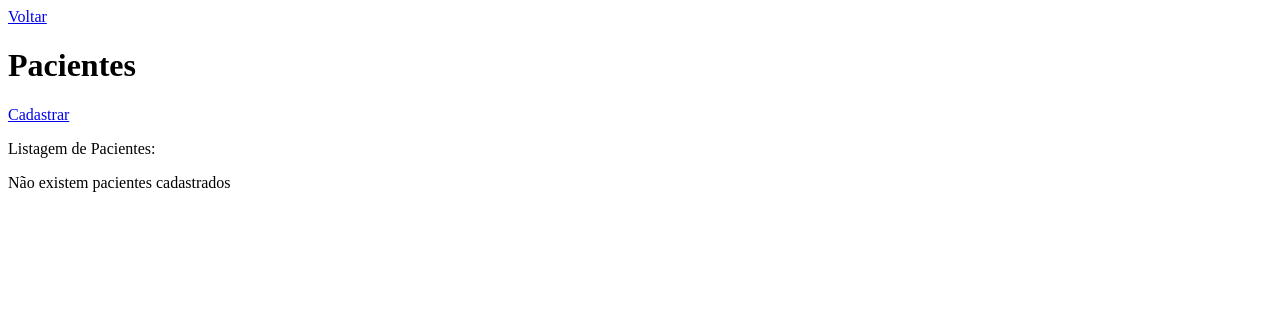
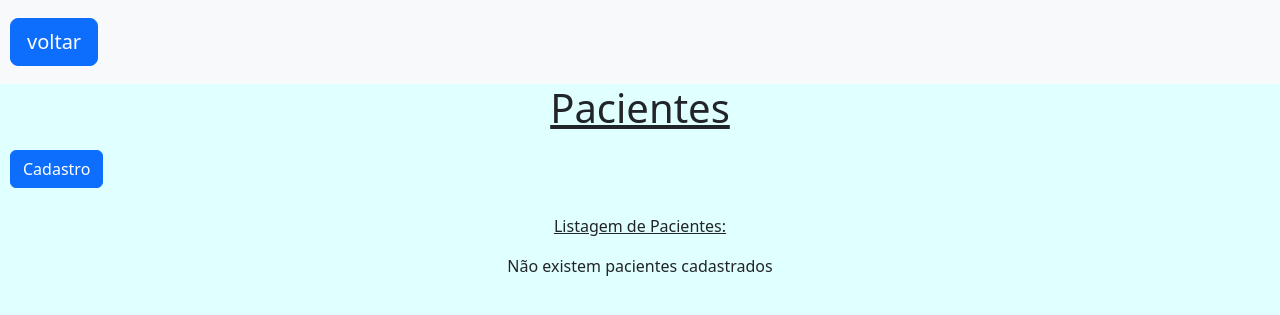
Before and after one commit to iemerfg/hospicio, a Django app: page /pacientes/ in a window 1280 px wide. Shown: the top 315 px of the page. Run offline with Django 4.2, Linux system fonts and the light colour scheme; data that the repository does not hold is empty.

Commit message:
estilizar

```diff
--- a/hospicio/settings.py
+++ b/hospicio/settings.py
@@ -38,6 +38,7 @@ INSTALLED_APPS = [
     'django.contrib.sessions',
     'django.contrib.messages',
     'django.contrib.staticfiles',
+    'widget_tweaks',
     'core',
 ]
 
--- a/templates/fornecedor_cadastrar.html
+++ b/templates/fornecedor_cadastrar.html
@@ -5,6 +5,7 @@
     <meta http-equiv="X-UA-Compatible" content="IE=edge">
     <meta name="viewport" content="width=device-width, initial-scale=1.0">
     <title>Cadastro de Fornecedor</title>
+    <link href="https://cdn.jsdelivr.net/npm/bootstrap@5.2.0/dist/css/bootstrap.min.css" rel="stylesheet" integrity="sha384-gH2yIJqKdNHPEq0n4Mqa/HGKIhSkIHeL5AyhkYV8i59U5AR6csBvApHHNl/vI1Bx" crossorigin="anonymous">
 </head>
 <body>
     <h1>Cadastro de Fornecedor</h1>
--- a/templates/fornecedores.html
+++ b/templates/fornecedores.html
@@ -5,6 +5,7 @@
     <meta http-equiv="X-UA-Compatible" content="IE=edge">
     <meta name="viewport" content="width=device-width, initial-scale=1.0">
     <title>Fornecedores</title>
+    <link href="https://cdn.jsdelivr.net/npm/bootstrap@5.2.0/dist/css/bootstrap.min.css" rel="stylesheet" integrity="sha384-gH2yIJqKdNHPEq0n4Mqa/HGKIhSkIHeL5AyhkYV8i59U5AR6csBvApHHNl/vI1Bx" crossorigin="anonymous">
 </head>
 <body>
     <nav class="navbar navbar-light bg-light">
--- a/templates/medico_cadastrar.html
+++ b/templates/medico_cadastrar.html
@@ -4,6 +4,7 @@
     <meta charset="UTF-8">
     <meta http-equiv="X-UA-Compatible" content="IE=edge">
     <meta name="viewport" content="width=device-width, initial-scale=1.0">
+    <link href="https://cdn.jsdelivr.net/npm/bootstrap@5.2.0/dist/css/bootstrap.min.css" rel="stylesheet" integrity="sha384-gH2yIJqKdNHPEq0n4Mqa/HGKIhSkIHeL5AyhkYV8i59U5AR6csBvApHHNl/vI1Bx" crossorigin="anonymous">
     <title>Cadastro de Médico</title>
 </head>
 <body>
--- a/templates/medicos.html
+++ b/templates/medicos.html
@@ -5,6 +5,7 @@
     <meta http-equiv="X-UA-Compatible" content="IE=edge">
     <meta name="viewport" content="width=device-width, initial-scale=1.0">
     <title>Médicos</title>
+    <link href="https://cdn.jsdelivr.net/npm/bootstrap@5.2.0/dist/css/bootstrap.min.css" rel="stylesheet" integrity="sha384-gH2yIJqKdNHPEq0n4Mqa/HGKIhSkIHeL5AyhkYV8i59U5AR6csBvApHHNl/vI1Bx" crossorigin="anonymous">
 </head>
 <body>
     <nav class="navbar navbar-light bg-light">
@@ -27,7 +28,7 @@
         <p>CPF: {{ medico.cpf }}</p>
         <p>Tipo Sanguíneo: {{ medico.tipo_sang }}</p>
         {% if medico.foto %}
-        <p><img src={{medico.foto.url}}></p>
+        <p><img src={{medico.foto.url}} width="200px"></p>
         {% endif %}
         <a href="{% url 'editar_medico' medico.id %}">EDITAR</a>
         |
--- a/templates/paciente_cadastrar.html
+++ b/templates/paciente_cadastrar.html
@@ -5,6 +5,7 @@
     <meta http-equiv="X-UA-Compatible" content="IE=edge">
     <meta name="viewport" content="width=device-width, initial-scale=1.0">
     <title>Cadastro de Paciente</title>
+    <link href="https://cdn.jsdelivr.net/npm/bootstrap@5.2.0/dist/css/bootstrap.min.css" rel="stylesheet" integrity="sha384-gH2yIJqKdNHPEq0n4Mqa/HGKIhSkIHeL5AyhkYV8i59U5AR6csBvApHHNl/vI1Bx" crossorigin="anonymous">
 </head>
 <body>
     <h1>Cadastro de Paciente</h1>
--- a/templates/pacientes.html
+++ b/templates/pacientes.html
@@ -5,20 +5,50 @@
     <meta http-equiv="X-UA-Compatible" content="IE=edge">
     <meta name="viewport" content="width=device-width, initial-scale=1.0">
     <title>Pacientes</title>
+    <link href="https://cdn.jsdelivr.net/npm/bootstrap@5.2.0/dist/css/bootstrap.min.css" rel="stylesheet" integrity="sha384-gH2yIJqKdNHPEq0n4Mqa/HGKIhSkIHeL5AyhkYV8i59U5AR6csBvApHHNl/vI1Bx" crossorigin="anonymous">
+    <style>
+        div{
+            text-align: center;
+            padding-bottom: 10px;
+            justify-content: center;
+        }
+        h1{
+            text-align: center;
+            text-decoration: underline;
+        }
+        .botões{
+            margin: 10px;
+
+        }
+        .texto{
+            text-align: center;
+            text-decoration: underline;
+        }
+        body{
+            background-color: lightcyan;
+        }
+    </style>
 </head>
 <body>
     <nav class="navbar navbar-light bg-light">
-        <a class="navbar-brand" href="{% url 'sistema_hospicio' %}">Voltar</a>
+        <a class="btn btn-primary btn-lg botões" href="{% url 'sistema_hospicio' %}" role="button">voltar</a>
+
       </nav>
 
     <h1>Pacientes</h1>
 
     <p>
-        <a href="{% url 'cadastrar_paciente' %}">Cadastrar</a>
+        <a class="btn btn-primary botões" href="{% url 'cadastrar_paciente' %}" role="button">Cadastro</a>
     </p>
-    <p>Listagem de Pacientes: </p>
+    <p class="texto">Listagem de Pacientes: </p>
     {% for paciente in todos_pacientes %}
-    <div>
+    <div class="row">
+        <div class="col-sm-6">
+            <div class="card">
+                <div class="card-body ">
+                    {% if paciente.foto %}
+                    <p><img src={{paciente.foto.url}} width="200px"></p>
+                    {% endif %}
                     <p>Nome: {{ paciente.nome }}</p>
                     <p>Data de nascimento: {{ paciente.data_nasc }}</p>
                     <p>Sexo: {{ paciente.sexo }}</p>
@@ -27,13 +57,12 @@
                     <p>Naturalidade (Cidade/Estado/País): {{ paciente.naturalidade }}</p>
                     <p>CPF: {{ paciente.cpf }}</p>
                     <p>Tipo Sanguíneo: {{ paciente.tipo_sang }}</p>
-        {% if paciente.foto %}
-        <p><img src={{paciente.foto.url}}></p>
-        {% endif %}
-        <a href="{% url 'editar_paciente' paciente.id %}">EDITAR</a>
+                    <a class="btn btn-primary" href="{% url 'editar_paciente' paciente.id %}" role="button">EDITAR</a>
                     |
-        <a href="{% url 'remover_paciente' paciente.id %}">REMOVER</a>
-        <p>____________________________________________________________________</p>
+                    <a class="btn btn-primary" href="{% url 'remover_paciente' paciente.id %}" role="button">REMOVER</a>
+                </div>
+            </div>
+          </div>
 
     </div>
     {% empty %}
--- a/templates/sistema_hospicio.html
+++ b/templates/sistema_hospicio.html
@@ -5,10 +5,11 @@
     <meta http-equiv="X-UA-Compatible" content="IE=edge">
     <meta name="viewport" content="width=device-width, initial-scale=1.0">
     <title>Sistema Central</title>
+    <link href="https://cdn.jsdelivr.net/npm/bootstrap@5.2.0/dist/css/bootstrap.min.css" rel="stylesheet" integrity="sha384-gH2yIJqKdNHPEq0n4Mqa/HGKIhSkIHeL5AyhkYV8i59U5AR6csBvApHHNl/vI1Bx" crossorigin="anonymous">
 </head>
 <body>
     <nav class="navbar navbar-light bg-light">
-        <span class="navbar-brand mb-0 h1"> Hospicio sla</span>
+        <span class="navbar-brand mb-0 h1"> hospital psiquiatrico evergreen</span>
       </nav>
     <p><a href="{% url 'listar_pacientes' %}">Pacientes</a></p>
     <p><a href="{% url 'listar_medicos' %}">Médicos</a></p>
```
Also changed, not shown: media/images/kraiziraldo.jpg (added), media/images/perfil.jpg (renamed from media/a/u/perfil.jpg), media/images/uuuuuuuuuuuuu.png (added), media/images/uuuuuuuuuuuuu_N6EHrYQ.png (added), media/images/uuuuuuuuuuuuu_VqrTq3w.png (added). Lines whose indentation alone changed are shown as unchanged.
